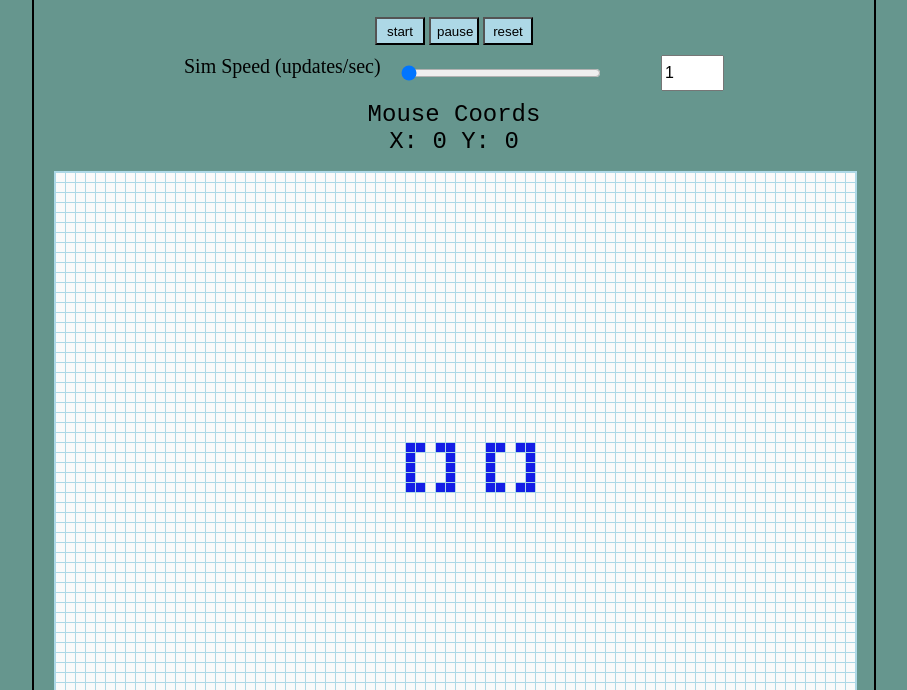
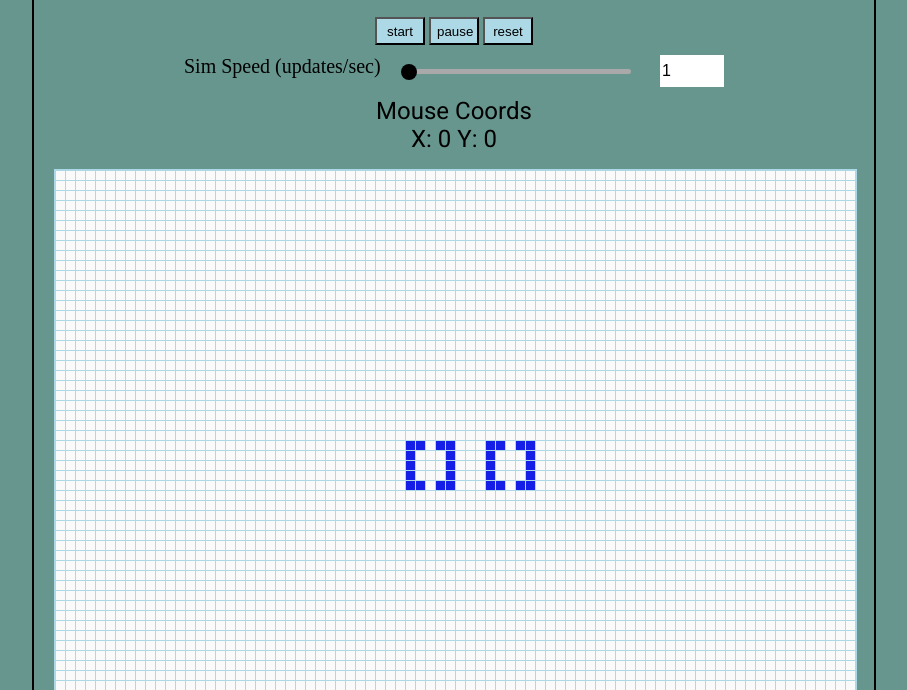
Before and after one commit to Umitosan/game_of_life, a plain HTML site: page index.html in a window 1280 px wide. Shown: the part 110-800 px from the top of the page, without its empty margins (186-1093 px from the left). Drawn offline with nearby package versions, Linux system fonts and the light colour scheme; a web font is replaced by a local one.

Commit message:
add range style

```diff
--- a/index.html
+++ b/index.html
@@ -5,6 +5,7 @@
     <script type="text/javascript" src="https://code.jquery.com/jquery-3.2.1.min.js"></script>
     <script type="text/javascript" src="examples.js"></script>
     <script type="text/javascript" src="app.js"></script>
+    <link href="https://fonts.googleapis.com/css?family=Roboto|Shrikhand" rel="stylesheet">
     <link rel="stylesheet" href="styles.css"  type="text/css" >
     <link rel="shortcut icon" href="favicon.ico" type="image/x-icon">
     <title>Game of Life</title>
--- a/styles.css
+++ b/styles.css
@@ -1,3 +1,8 @@
+
+/*
+font-family: 'Roboto', sans-serif;
+font-family: 'Shrikhand', cursive
+*/
 
 body {
   margin: 0px 0px;
@@ -47,6 +52,7 @@ body {
   width: 200px;
   height: auto;
   margin: 10px auto 0px auto;
+  font-family: 'Roboto', sans-serif;
   /* outline-color: green;
   outline-style: solid;
   outline-width: 1px; */
@@ -54,7 +60,6 @@ body {
 
 #coords {
   text-align: center;
-  font-family: monospace;
   font-size: 24px;
 
 }
@@ -65,6 +70,40 @@ body {
 
 }
 
+input[type=range]{
+    -webkit-appearance: none;
+    background-color: rgba(102,150,142,1);
+}
+input[type=range]::-webkit-slider-runnable-track {
+    height: 5px;
+    background: darkGrey;
+    border: none;
+    border-radius: 3px;
+}
+input[type=range]::-webkit-slider-thumb {
+    -webkit-appearance: none;
+    border: none;
+    height: 16px;
+    width: 16px;
+    border-radius: 50%;
+    background: black;
+    margin-top: -5px;
+}
+input[type=range]::-moz-range-thumb {
+    -webkit-appearance: none;
+    border: none;
+    height: 16px;
+    width: 16px;
+    border-radius: 50%;
+    background: black;
+    margin-top: -5px;
+}
+input[type=range]:focus {
+    outline: none;
+}
+input[type=range]:focus::-webkit-slider-runnable-track {
+    background: #ccc;
+}
 .speed-container {
   width: 540px;
   display: flex;
@@ -79,9 +118,11 @@ body {
 }
 #speed-slider {
   margin: 0px auto 0px 20px;
-  width: 200px;
+  width: 230px;
 }
 #speed-input {
+  border-style: none;
+  width: 60px;
   height: 30px;
   font-size: 16px;
   margin-left: 20px;
```
